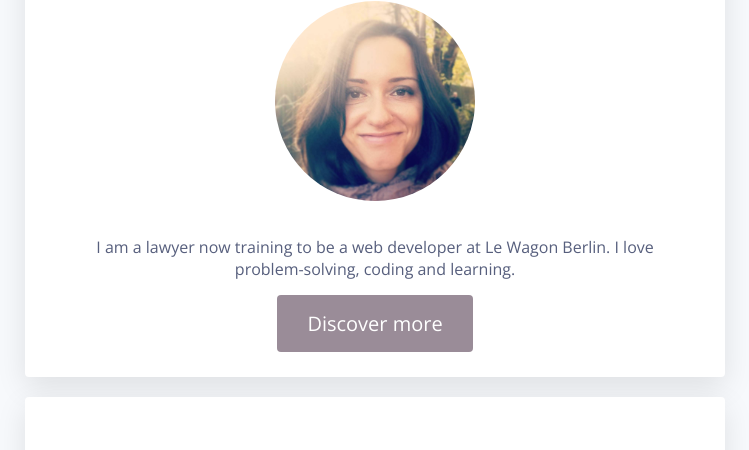
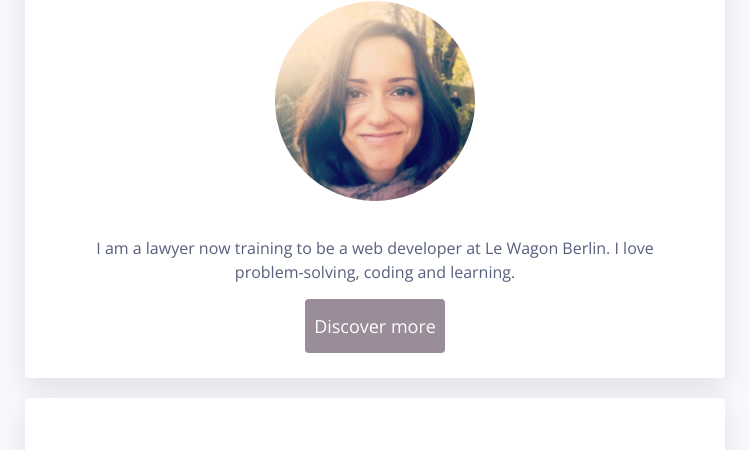
Before and after one commit to sorina-duca/profile, a plain HTML site: page index.html in a window 1280 px wide. Shown: the part 145-595 px from the top of the page, without its empty margins (265-1014 px from the left). Drawn offline with nearby package versions, Linux system fonts and the light colour scheme.

Commit message:
prettify

```diff
--- a/style.css
+++ b/style.css
@@ -16,6 +16,8 @@ h1 {
 p {
   font-size: 16px;
   margin: 30px;
+  font-weight: 500;
+  line-height: 1.5;
 }
 
 a {
@@ -27,9 +29,9 @@ a {
 .btn {
     background-color: #9a8c98;
     color: white;
-    padding: 15px 30px;
+    padding: 15px 9px;
     border-radius: 4px;
-    font-size: 20px;
+    font-size: 18px;
 }
 
 a:hover {
```
